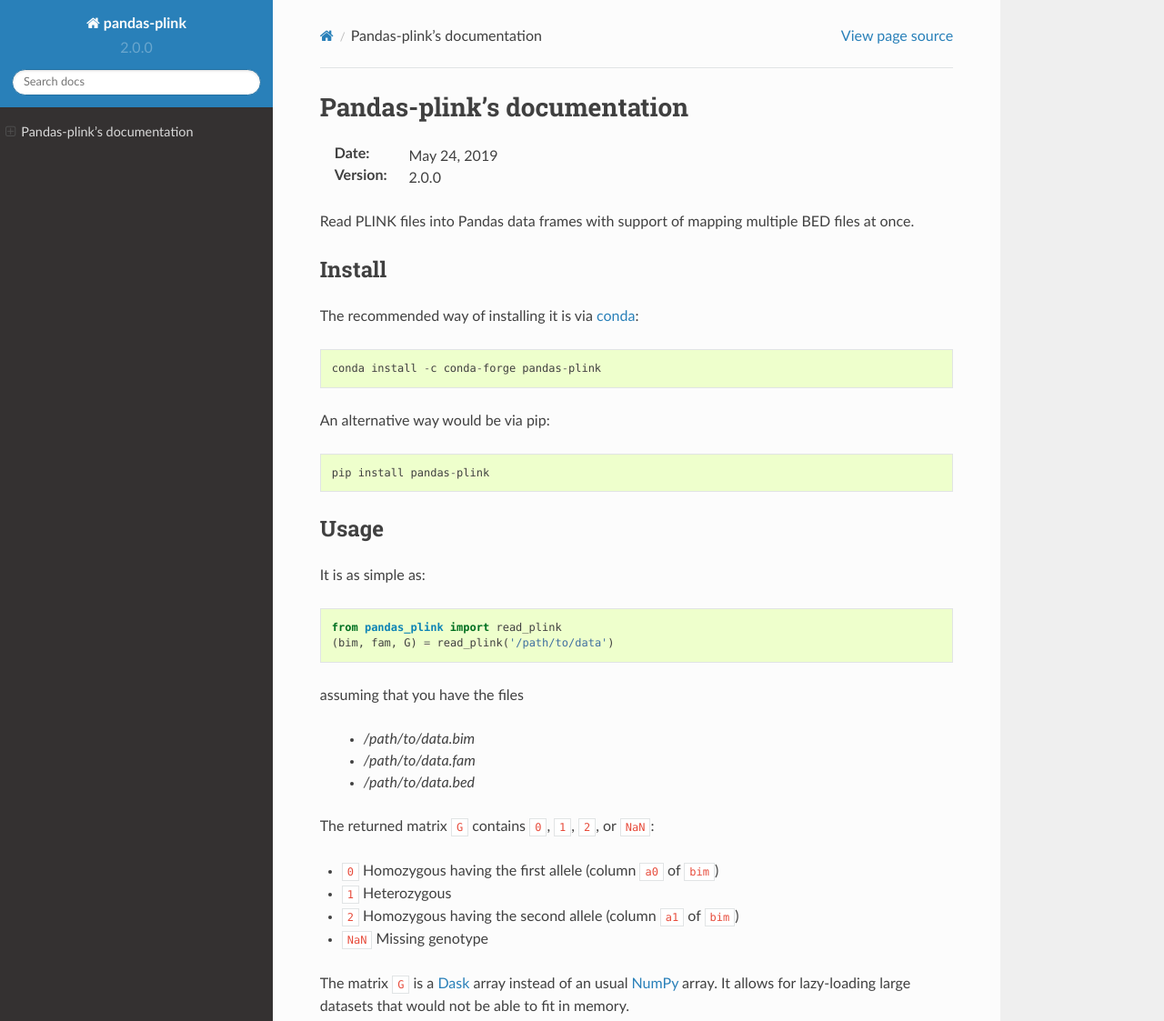
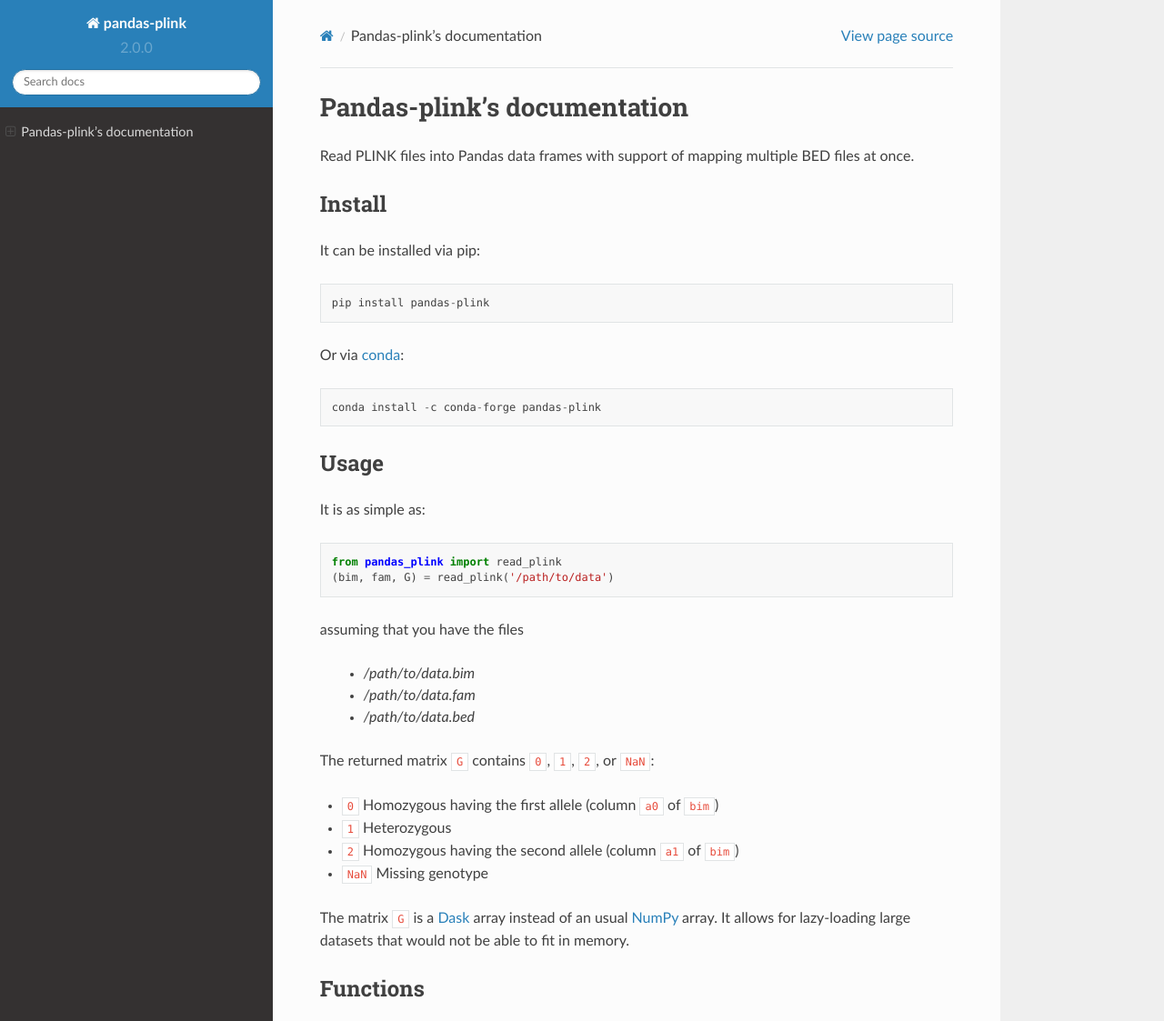
Before and after one commit to limix/pandas-plink, a Sphinx documentation site: the page built from doc/index.rst, in a window 1280 px wide and 1400 px high, cut to the strip 0-1123 px from the top of the window. Shown: the whole strip at 91% size. Built offline with Sphinx 7.4.7 and the Read the Docs theme 2.0.0, drawn with Linux system fonts in a browser that asks for light colours.

```diff
--- a/doc/conf.py
+++ b/doc/conf.py
@@ -37,7 +37,7 @@ language = None
 
 exclude_patterns = ["_build", "Thumbs.db", ".DS_Store", "conf.py"]
 
-pygments_style = "sphinx"
+pygments_style = "default"
 
 todo_include_todos = False
 
@@ -60,4 +60,5 @@ epub_exclude_files = ["search.html"]
 intersphinx_mapping = {
     "python": ("http://docs.python.org/", None),
     "numpy": ("http://docs.scipy.org/doc/numpy/", None),
+    "xarray": ("http://xarray.pydata.org/en/stable/", None),
 }
--- a/doc/index.rst
+++ b/doc/index.rst
@@ -1,9 +1,6 @@
 ============================
 Pandas-plink's documentation
 ============================
-
-:Date: |today|
-:Version: |version|
 
 Read PLINK files into Pandas data frames with support of mapping multiple BED
 files at once.
@@ -12,13 +9,13 @@ files at once.
 Install
 *******
 
-The recommended way of installing it is via `conda`_::
+It can be installed via pip::
+
+  pip install pandas-plink
+
+Or via `conda`_::
 
   conda install -c conda-forge pandas-plink
-
-An alternative way would be via pip::
-
-  pip install pandas-plink
 
 .. _conda: http://conda.pydata.org/docs/index.html
 
```
Also changed, not shown: 1 other file.
